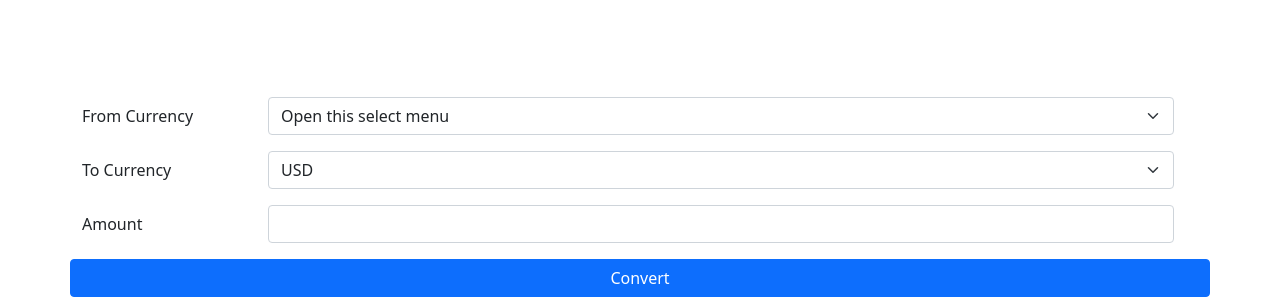
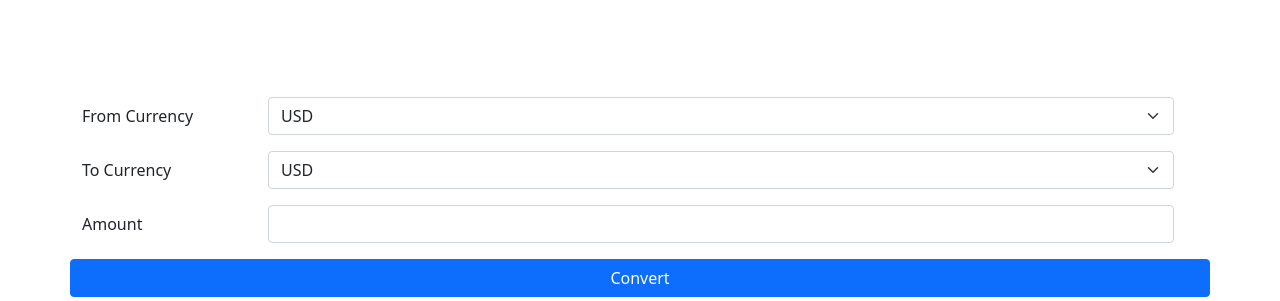
Before and after one commit to celestial-labs/CurrencyGarden, a Symfony app: template templates/home/index.html.twig in a window 1280 px wide. Shown: the part 339-640 px from the top of the page. Run offline with Twig, Linux system fonts and the light colour scheme; the template is opened without the code that fills it: most values are stand-ins (such as "Sample title", 1, 10 or a date in 2020); some libraries are stand-ins or nearby versions.

Commit message:
remove unused option in currency select

```diff
--- a/templates/home/index.html.twig
+++ b/templates/home/index.html.twig
@@ -16,7 +16,6 @@
             <label for="inputBase" class="col-sm-2 col-form-label">From Currency</label>
             <div class="col-sm-10">
                 <select class="form-select" name="base" aria-label="select base currency">
-                    <option >Open this select menu</option>
                     {% for currency in base_currencies|sort %}
                         <option value="{{ currency }}"{% if currency == (converted_data.base ?? 'EUR') %} selected{% endif %}>{{ currency }}</option>
                     {% endfor %}
```
